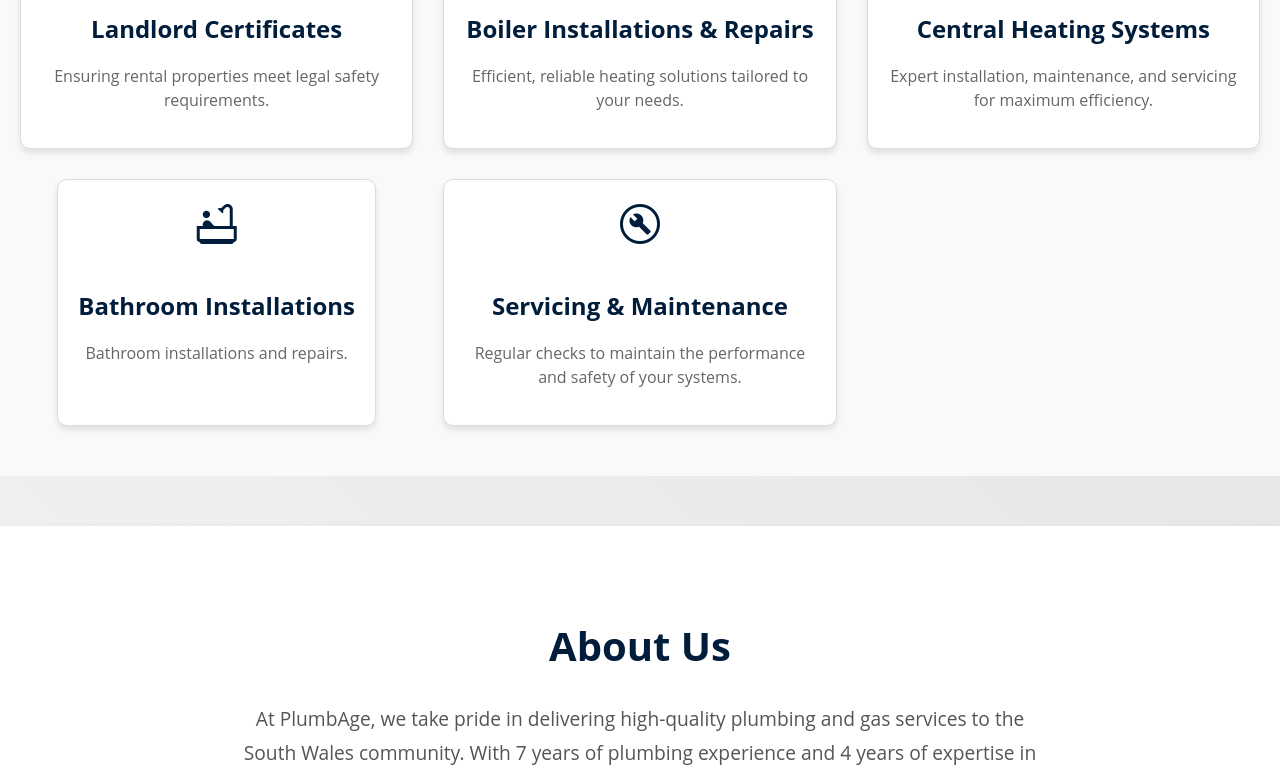
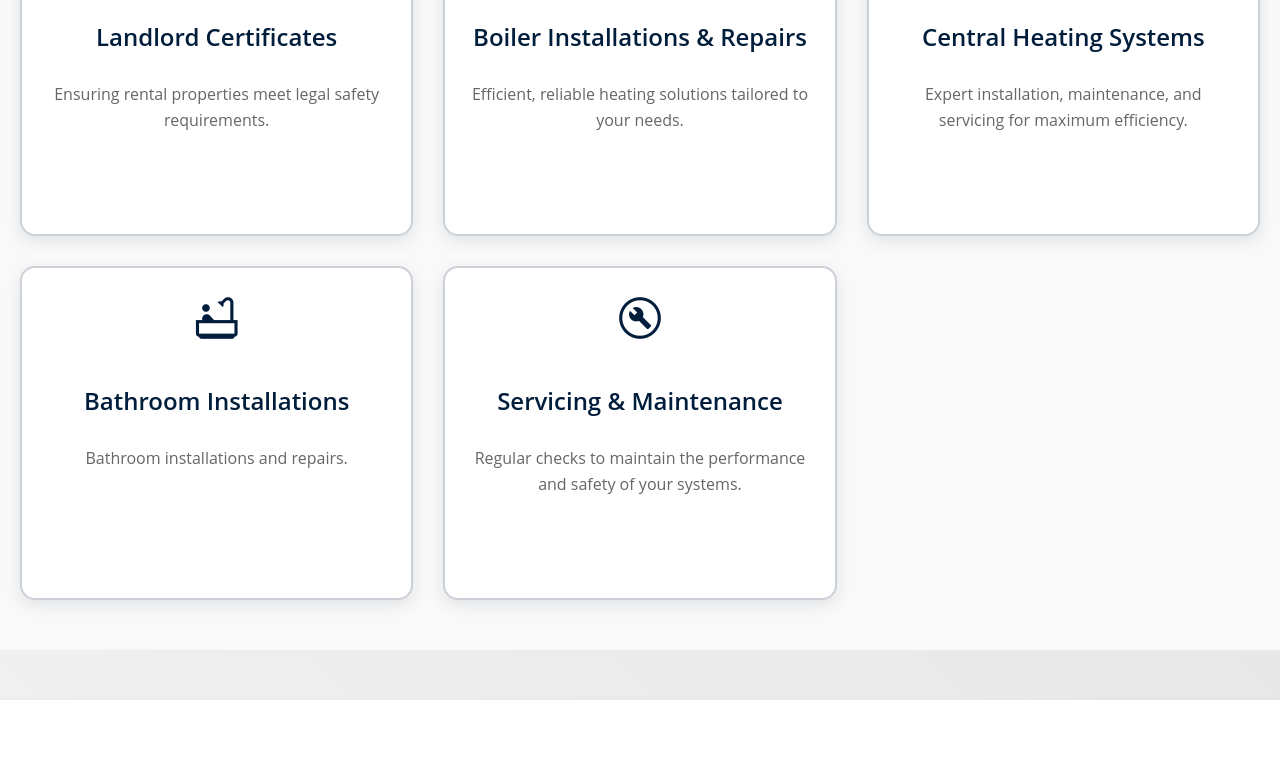
Before and after one commit to Plumbage/Plumbage, a plain HTML site: page index.html in a window 1280 px wide. Shown: the part 633-1412 px from the top of the page. Drawn offline with nearby package versions, Linux system fonts and the light colour scheme.

Commit message:
Update style.css

```diff
--- a/style.css
+++ b/style.css
@@ -118,107 +118,76 @@ header nav ul li a:hover {
 
 
 /* Services Section */
-
 #services {
-
     padding: 50px 20px;
-
     text-align: center;
-
     background-color: #f9f9f9;
-
 }
 
-
-
 #services h2 {
-
     font-size: 2.5em;
-
     color: #001D3B; /* Updated to new color */
-
     margin-bottom: 20px;
-
 }
 
-
-
 .services-grid {
-
     display: grid;
-
     grid-template-columns: repeat(auto-fit, minmax(300px, 1fr));
-
     gap: 30px;
-
-    justify-items: center;
-
+    align-items: stretch; /* Ensures all cards stretch to the same height */
 }
 
-
-
 .service-card {
-
     background: #ffffff;
-
-    border: 1px solid #ddd;
-
-    border-radius: 10px;
-
-    padding: 20px;
-
+    border: 2px solid rgba(0, 29, 59, 0.2); /* Modern soft outline */
+    border-radius: 15px; /* Smooth rounded corners */
+    padding: 25px;
     text-align: center;
-
-    box-shadow: 0 4px 6px rgba(0, 0, 0, 0.1);
-
+    box-shadow: 0 5px 15px rgba(0, 29, 59, 0.1); /* Soft modern shadow */
     transition: transform 0.3s ease, box-shadow 0.3s ease;
-
+    display: flex;
+    flex-direction: column;
+    justify-content: space-between; /* Makes sure all content is evenly spaced */
+    min-height: 280px; /* Ensures equal height */
+    position: relative;
+    overflow: hidden; /* Prevents unwanted overflows */
 }
 
-
+.service-card::before {
+    content: "";
+    position: absolute;
+    top: 0;
+    left: 0;
+    width: 100%;
+    height: 100%;
+    background: linear-gradient(135deg, rgba(0, 29, 59, 0.05), transparent);
+    z-index: -1;
+}
 
 .service-card .material-symbols-outlined {
-
-    font-size: 48px;
-
+    font-size: 50px;
     color: #001D3B; /* Updated to new color */
-
     margin-bottom: 15px;
-
 }
 
-
-
 .service-card h3 {
-
     font-size: 1.5em;
-
     color: #001D3B; /* Updated to new color */
-
     margin-bottom: 10px;
-
+    font-weight: 600;
 }
 
-
-
 .service-card p {
-
     font-size: 1em;
-
     color: #666;
-
-    line-height: 1.5;
-
+    line-height: 1.6;
+    flex-grow: 1; /* Ensures paragraph takes up available space evenly */
 }
 
-
-
 .service-card:hover {
-
-    transform: translateY(-10px);
-
-    box-shadow: 0 8px 15px rgba(0, 0, 0, 0.2);
-
+    transform: translateY(-8px);
+    box-shadow: 0 10px 20px rgba(0, 29, 59, 0.2); /* Modern hover effect */
+    border-color: #001D3B; /* Highlighted border on hover */
 }
 
 
```
